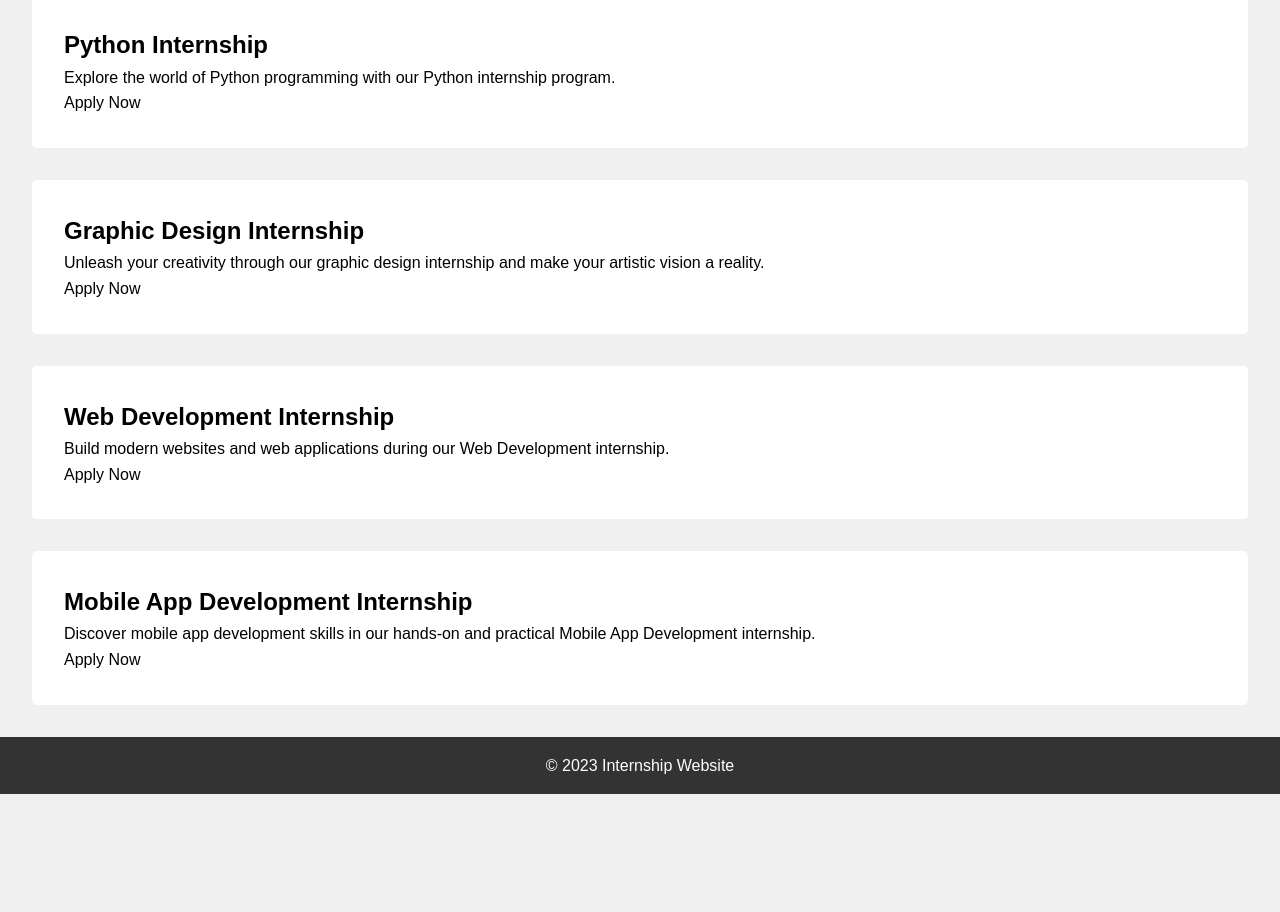
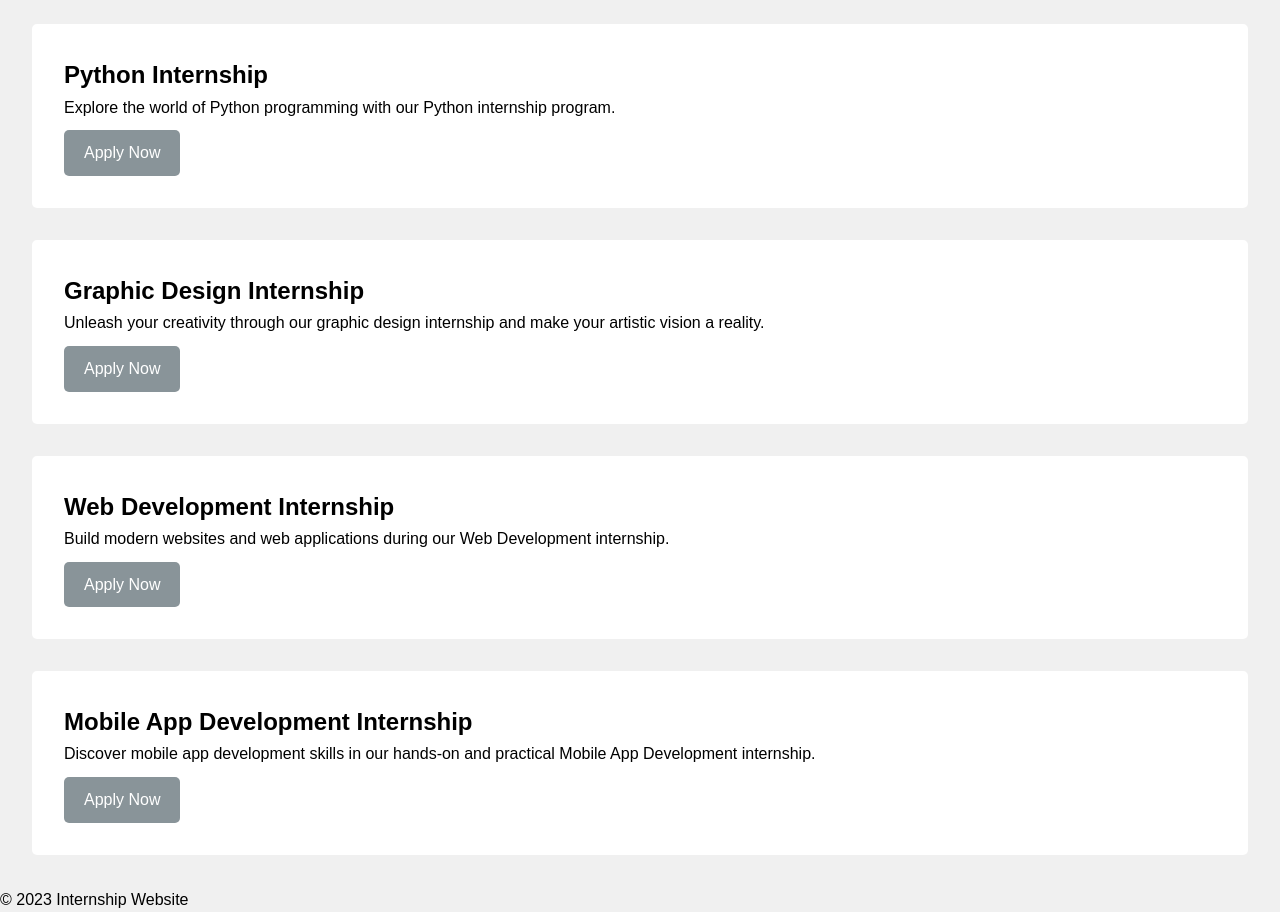
Before and after one commit to Naveen-6744/Internship-Webpage, a plain HTML site: page index.html in a window 1280 px wide. Shown: the part 360-1272 px from the top of the page. Before the commit the page ends 1154 px from the top, so only its background shows below. Drawn offline with Linux system fonts and the light colour scheme.

Commit message:
Update styles.css

```diff
--- a/styles.css
+++ b/styles.css
@@ -1,5 +1,4 @@
- /* Reset some default styles */
-body, h1, h2, p, ul, li, button, a {
+body, h1, h2, p, ul, li, button, a, div {
     margin: 0;
     padding: 0;
 }
@@ -32,7 +31,7 @@ nav ul li a {
     display: block;
     color: #fff;
     text-align: center;
-    background-color: #899499;
+    background-color: #899899;
     padding: 14px 16px;
     text-decoration: none;
 }
@@ -58,22 +57,22 @@ section h2 {
     font-size: 24px;
 }
 
-button {
+/* Apply Now button styling */
+.apply-button {
+    display: inline-block;
+    margin-top: 10px;
+}
+
+.apply-button a {
     background-color: #899499;
     color: #fff;
     padding: 10px 20px;
     border: none;
     border-radius: 5px;
-    cursor: pointer;
+    text-decoration: none;
+    transition: background-color 0.3s ease-in-out;
 }
 
-button:hover {
-    background-color: #555;
+.apply-button a:hover {
+    background-color: #454545;
 }
-
-footer {
-    text-align: center;
-    padding: 1rem;
-    background-color: #333;
-    color: #fff;
-}
```
